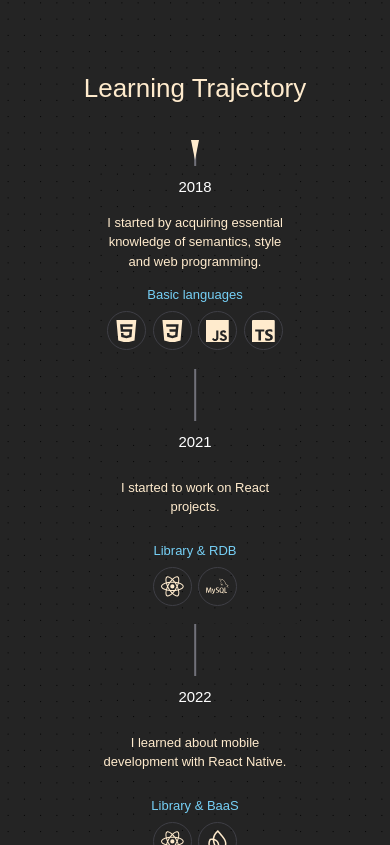
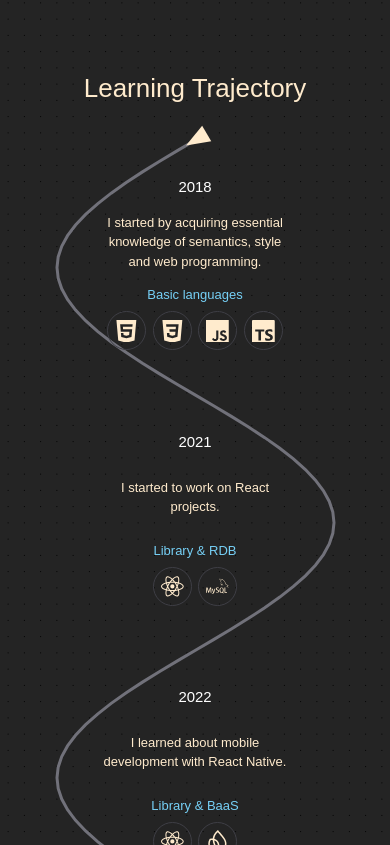
Before and after one commit to JuanPython1/juandev.is-a.dev, a React (Vite) app: page /#/ in a window 390 px wide. Shown: the part 1939-2784 px from the top of the page. Built offline with nearby package versions, Linux system fonts and the light colour scheme; a web font is replaced by a local one.

Commit message:
fix: :art: sync trajectory cursor position/angle to actual scroll range so it reaches the end of the line
sync trajectory cursor position/angle to actual scroll range so it reaches the end of the line

```diff
--- a/src/pages/start/components/Trajectory.jsx
+++ b/src/pages/start/components/Trajectory.jsx
@@ -1,3 +1,4 @@
+import { useEffect, useLayoutEffect, useMemo, useRef, useState } from "react";
 import { useTranslation } from "react-i18next";
 import {
     SiHtml5,
@@ -38,17 +39,173 @@ const COMPONENT_ICONS = {
     mongodb: SiMongodb,
 };
 
+// Genera un path serpenteante que recorre el alto medido del contenedor con
+// una sola ondulación por evento (medio ciclo por fila), de forma que cada
+// pico quede centrado en la tarjeta correspondiente.
+const buildSnakePathD = (width, height, waves) => {
+    if (!width || !height) return "";
+
+    const amplitude = Math.max(width / 2 - 24, 12);
+    const centerX = width / 2;
+    const samples = Math.max(waves * 24, 48);
+
+    const points = [];
+    for (let i = 0; i <= samples; i++) {
+        const t = i / samples;
+        const x = centerX - amplitude * Math.sin(t * waves * Math.PI);
+        const y = t * height;
+        points.push(`${x.toFixed(2)},${y.toFixed(2)}`);
+    }
+
+    return `M ${points.join(" L ")}`;
+};
+
+const CREAM_RGB = [255, 235, 205];
+const TOMATO_RGB = [255, 99, 71];
+
+const lerpColor = (progress) => {
+    const [r, g, b] = CREAM_RGB.map((c, i) => Math.round(c + (TOMATO_RGB[i] - c) * progress));
+    return `rgb(${r}, ${g}, ${b})`;
+};
+
+// Punto de referencia del viewport que el cursor sigue mientras se hace
+// scroll: un poco por encima de la mitad real, para no terminar tapado por
+// el nav flotante que vive en la franja inferior de la pantalla.
+const FOCUS_RATIO = 0.42;
+
 export default function Trajectory() {
     const { t } = useTranslation();
     const events = trayectoriaData.events;
+    const containerRef = useRef(null);
+    const triangleRef = useRef(null);
+    const pathRef = useRef(null);
+    const markerRef = useRef(null);
+    const [size, setSize] = useState({ width: 0, height: 0 });
+
+    useLayoutEffect(() => {
+        const el = containerRef.current;
+        if (!el) return;
+
+        const observer = new ResizeObserver(([entry]) => {
+            const { width, height } = entry.contentRect;
+            setSize({ width, height });
+        });
+        observer.observe(el);
+
+        return () => observer.disconnect();
+    }, []);
+
+    const snakePathD = useMemo(
+        () => buildSnakePathD(size.width, size.height, events.length),
+        [size.width, size.height, events.length]
+    );
+
+    // Mueve el cursor (triángulo recto en desktop, triángulo sobre el path
+    // serpenteante en mobile) siguiendo el scroll de la página. El progreso
+    // se calcula para que el cursor quede siempre a la altura del punto de
+    // FOCUS_RATIO del viewport mientras se recorre el contenedor, y solo
+    // llegue al final del todo cuando ese punto alcanza la base del
+    // contenedor — así nunca queda "atrasado" ni se pierde detrás del nav
+    // flotante. Se calcula con JS (getPointAtLength / getBoundingClientRect)
+    // en vez de offset-path/view-timeline, cuyo soporte en navegadores mobile
+    // es todavía inconsistente.
+    useEffect(() => {
+        const container = containerRef.current;
+        const triangleEl = triangleRef.current;
+        if (!container) return;
+
+        let frame = null;
+
+        const update = () => {
+            frame = null;
+            const rect = container.getBoundingClientRect();
+            const viewportHeight = window.innerHeight;
+            const scrollY = window.scrollY;
+            const containerTop = rect.top + scrollY;
+            const focusOffset = viewportHeight * FOCUS_RATIO;
+
+            // scrollY en el que el cursor debería estar al inicio/final del
+            // contenedor. El final "ideal" puede requerir más scroll del que
+            // la página realmente tiene disponible (si después del timeline
+            // solo queda un footer corto); en ese caso se usa el scroll
+            // máximo real como techo, para que el cursor siempre alcance el
+            // final exacto de la línea al llegar al final real de la página.
+            const startScrollY = containerTop - focusOffset;
+            const idealEndScrollY = containerTop + rect.height - focusOffset;
+            const maxScrollY = document.documentElement.scrollHeight - viewportHeight;
+            const endScrollY = Math.min(idealEndScrollY, maxScrollY);
+
+            const range = endScrollY - startScrollY;
+            const progress = range > 0
+                ? Math.min(1, Math.max(0, (scrollY - startScrollY) / range))
+                : (scrollY >= startScrollY ? 1 : 0);
+
+            if (triangleEl) {
+                triangleEl.style.top = `${progress * 100}%`;
+                triangleEl.style.borderTopColor = lerpColor(progress);
+            }
+
+            const pathEl = pathRef.current;
+            const markerEl = markerRef.current;
+            if (pathEl && markerEl) {
+                const length = pathEl.getTotalLength();
+                const distance = progress * length;
+                // Se muestrea un poco antes y un poco después del punto
+                // actual para sacar la tangente. Cerca de los extremos del
+                // path ambos clamps caerían en el mismo punto (dando un
+                // ángulo inventado de 0°); usar behind/ahead evita ese caso.
+                const behind = pathEl.getPointAtLength(Math.max(0, distance - 1));
+                const ahead = pathEl.getPointAtLength(Math.min(length, distance + 1));
+                const point = pathEl.getPointAtLength(distance);
+                const angle = Math.atan2(ahead.y - behind.y, ahead.x - behind.x) * (180 / Math.PI);
+
+                markerEl.setAttribute("transform", `translate(${point.x} ${point.y}) rotate(${angle - 90})`);
+                markerEl.setAttribute("fill", lerpColor(progress));
+            }
+        };
+
+        const onScroll = () => {
+            if (frame) return;
+            frame = requestAnimationFrame(update);
+        };
+
+        update();
+        window.addEventListener("scroll", onScroll, { passive: true });
+        window.addEventListener("resize", onScroll);
+
+        return () => {
+            window.removeEventListener("scroll", onScroll);
+            window.removeEventListener("resize", onScroll);
+            if (frame) cancelAnimationFrame(frame);
+        };
+    }, [snakePathD]);
 
     return (
-        <div className="relative flex flex-col items-center w-full ">
-            {/* Línea de tiempo central */}
-            <div className="absolute left-1/2 w-[0.125em] h-full bg-zinc-500 dark:bg-brick-light transform -translate-x-1/2"></div>
+        <div ref={containerRef} className="relative flex flex-col items-center w-full">
+            {/* Línea de tiempo central (desktop: recta) */}
+            <div className="hidden sm:block absolute left-1/2 w-[0.125em] h-full bg-zinc-500 dark:bg-brick-light transform -translate-x-1/2"></div>
 
-            {/* Punto en la línea de tiempo */}
-            <div className="triangle animation"></div>
+            {/* Punto en la línea de tiempo (desktop) */}
+            <div ref={triangleRef} className="triangle hidden sm:block"></div>
+
+            {/* Línea serpenteante + cursor triangular animado (solo mobile) */}
+            {snakePathD && (
+                <svg
+                    className="absolute inset-0 w-full h-full sm:hidden overflow-visible"
+                    viewBox={`0 0 ${size.width} ${size.height}`}
+                    aria-hidden="true"
+                >
+                    <path
+                        ref={pathRef}
+                        d={snakePathD}
+                        className="stroke-zinc-500 dark:stroke-brick-light"
+                        fill="none"
+                        strokeWidth="3"
+                        strokeLinecap="round"
+                    />
+                    <polygon ref={markerRef} points="-9,-13 9,-13 0,11" fill="#ffebcd" />
+                </svg>
+            )}
 
             {events.map((event, index) => (
                 <div key={index} className={cn('relative flex md:w-3/4 py-[1.25em]', index % 2 === 0 ? 'justify-start' : 'justify-end')}>
@@ -56,7 +213,7 @@ export default function Trajectory() {
 
                     {/* Tarjeta de evento */}
                     <div
-                        className="flex flex-col gap-[0.5em] surface-panel bg-dot-grid justify-center items-center my-[0.75em] md:my-[1.25em] p-[0.75em] w-[15.625em] h-[15.625em] min-h-[15.625em] min-w-[15.625em]"
+                        className="flex flex-col gap-[0.5em] justify-center items-center my-[0.75em] md:my-[1.25em] p-[0.75em] w-[15.625em] h-[15.625em] min-h-[15.625em] min-w-[15.625em]"
                     >
                         <h1 className="font_juan_tittle_trajectory">{event.year}</h1>
                         <div className="flex h-1/2 items-center">
--- a/src/pages/start/styles/Trayectory.css
+++ b/src/pages/start/styles/Trayectory.css
@@ -1,3 +1,5 @@
+/* Posición (top) y color (border-top-color) se controlan por JS en
+   Trajectory.jsx, en función del scroll — ver FOCUS_RATIO. */
 .triangle {
   position: absolute;
   left: 50%;
@@ -8,24 +10,3 @@
   border-right: 0.375em solid transparent;
   border-top: 1.5625em solid #ffebcd;
 }
-
-.animation {
-  animation-timeline: scroll();
-  animation-delay: 4.8s;
-  animation-duration: 5s;
-  animation-name: appear;
-  animation-fill-mode: both;
-  animation-timing-function: ease-in-out;
-}
-
-@keyframes appear {
-  0% {
-    top: 0%;
-    border-top-color: #ffebcd;
-  }
-
-  100% {
-    top: 100%;
-    border-top-color: #ff6347;
-  }
-}
```
